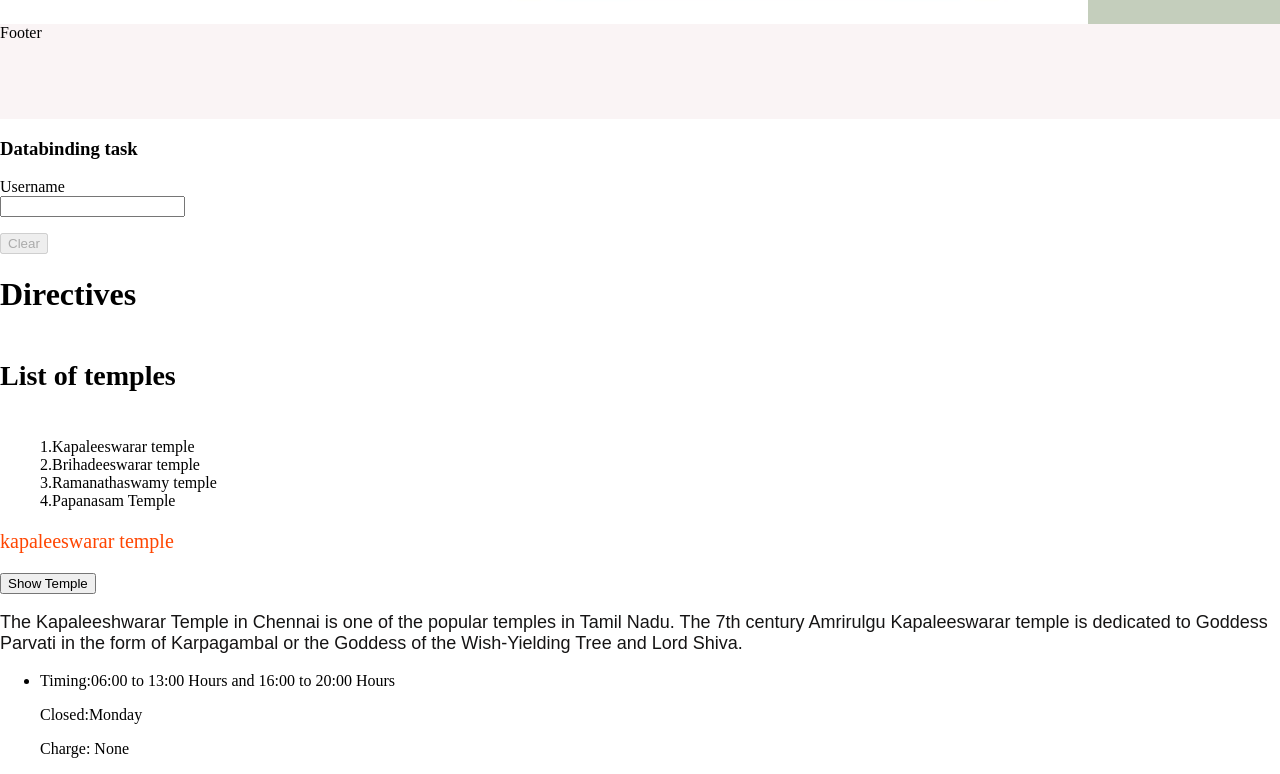
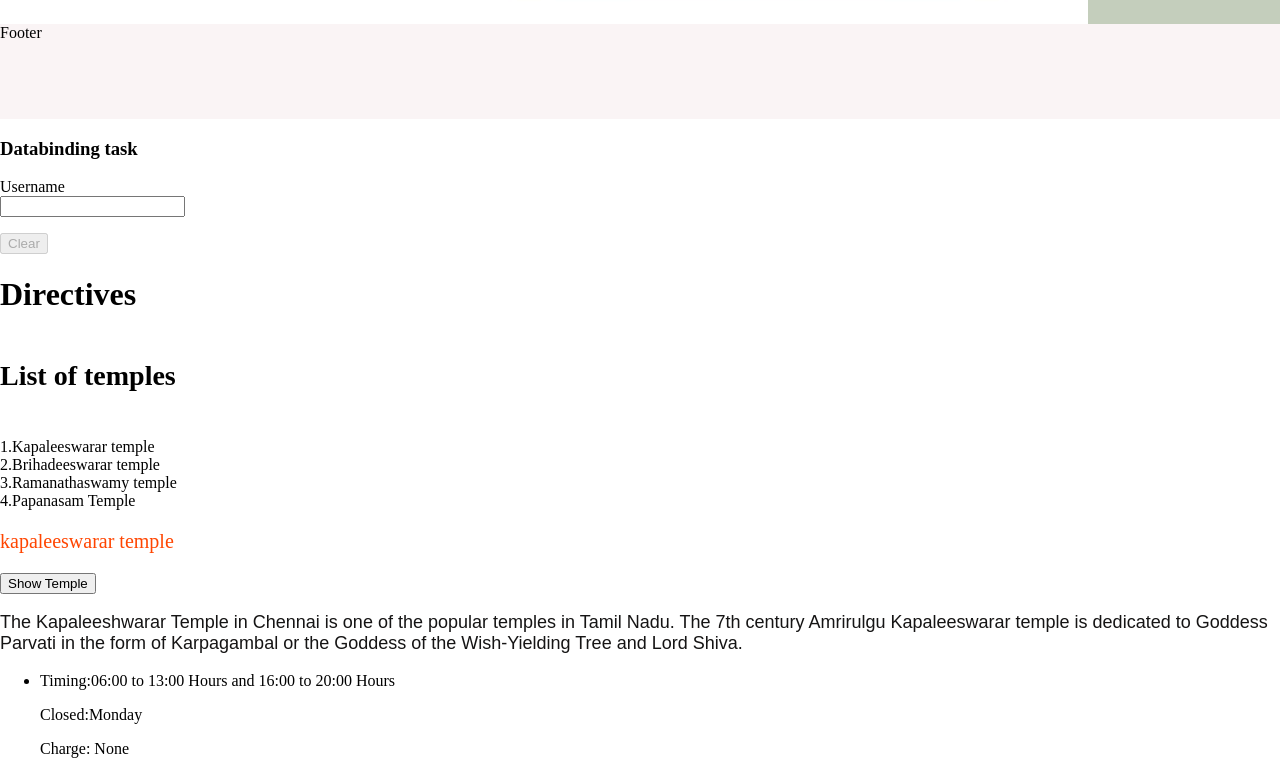
Before and after one commit to umavedha/myApp, an Angular app: page / in a window 1280 px wide. Shown: the part 646-1420 px from the top of the page. Built offline with nearby package versions, Linux system fonts and the light colour scheme.

Commit message:
padding removed for the list

```diff
--- a/src/app/directives/directives.component.html
+++ b/src/app/directives/directives.component.html
@@ -2,7 +2,7 @@
     <h5 [ngStyle]="{'font-size':'28px'}">
         List of temples
     </h5>
-    <ul>
+    <ul class="templeList">
         <li [ngClass]="'listStyle'" *ngFor="let temple of temples; index as i">
             {{i+1}}.{{temple}}
         </li>
--- a/src/app/directives/directives.component.scss
+++ b/src/app/directives/directives.component.scss
@@ -19,3 +19,6 @@
 .listStyle{
     list-style: none;
 }
+.templeList{
+    padding: 0;
+}
```
